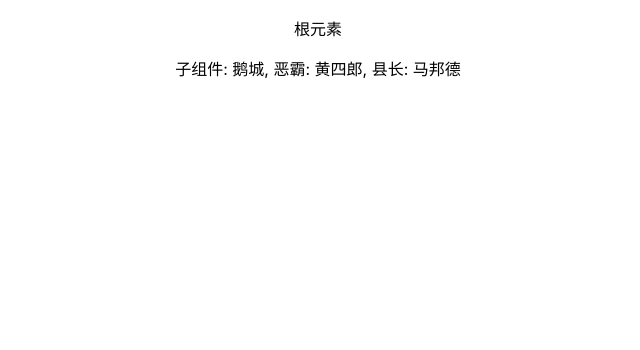
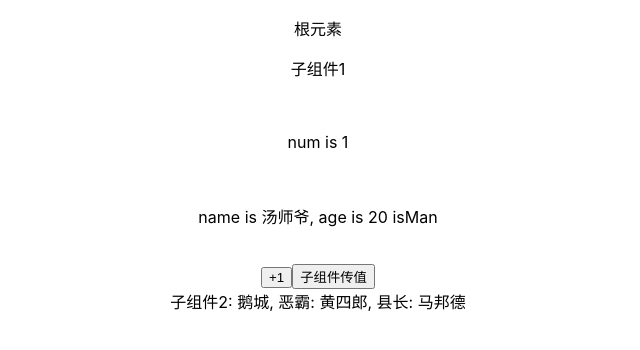
Before and after one commit to Jux1nCc/react, a React (Create React App) app: page / in a window 1280 px wide. Shown: the top 350 px of the page, without its empty margins (322-962 px from the left). Built offline with nearby package versions, Linux system fonts and the light colour scheme.

Commit message:
上传github

```diff
--- a/src/App.js
+++ b/src/App.js
@@ -1,9 +1,40 @@
 // import logo from './logo.svg'
+import React from 'react'
 import './App.css'
-// import IndexPage from './components/index-page'
+import IndexPage from './components/index-page'
 import SunPage from './components/sun-page'
 
-function App () {
+// function App () {
+//   return (
+//     <div className='App'>
+//       {/* <header className='App-header'>
+//         <img src={logo} className='App-logo' alt='logo' />
+//         <p>
+//           Edit <code>src/App.js</code> and save to reload.
+//         </p>
+//         <a
+//           className='App-link'
+//           href='https://reactjs.org'
+//           target='_blank'
+//           rel='noopener noreferrer'
+//         >
+//           Learn React
+//         </a>
+//       </header> */}
+//       <p>根元素</p>
+//       <IndexPage name='汤师爷' age={20} isMan={true}></IndexPage>
+//       <SunPage
+//         name='鹅城'
+//         obj={{ eba: '黄四郎', xianzhang: '马邦德' }}
+//       ></SunPage>
+//     </div>
+//   )
+// }
+class App extends React.Component {
+  setValue = obj => {
+    console.log(obj)
+  }
+  render () {
     return (
       <div className='App'>
         {/* <header className='App-header'>
@@ -21,7 +52,12 @@ function App () {
           </a>
         </header> */}
         <p>根元素</p>
-      {/* <IndexPage></IndexPage> */}
+        <IndexPage
+          name='汤师爷'
+          age={20}
+          isMan={true}
+          callBack={this.setValue}
+        ></IndexPage>
         <SunPage
           name='鹅城'
           obj={{ eba: '黄四郎', xianzhang: '马邦德' }}
@@ -29,5 +65,6 @@ function App () {
       </div>
     )
   }
+}
 
 export default App
--- a/src/components/index-page.jsx
+++ b/src/components/index-page.jsx
@@ -1,27 +1,33 @@
 import React from 'react'
 class IndexPage extends React.Component {
-  constructor(){
+  constructor(props){
     super()
-    this.date = {
-      num:1
+    this.state = {
+      num:1,
+      name: props.name
     }
     // this.add = this.add.bind(this)
   }
   add = () =>{
     // console.log(this);
     this.setState({
-      num: this.date.num++
+      num: this.state.num + 1
     },()=>{
-      // console.log(this.date.num);
+      // console.log(this.state.num);
     })
+  }
+  zizuajin = () =>{
+    this.props.callBack({name:'胡万'})
   }
   render(){
     return (
       <div>
-        <p>子组件</p><br/>
-        <p>num is {this.date.num}</p><br/>
+        <p>子组件1</p><br/>
+        <p>num is {this.state.num}</p><br/>
+        <p>name is {this.state.name}, age is {this.props.age} {this.props.isMan?'isMan':'isWoMan'}</p><br/>
         {/* <button onClick={this.add.bind(this)}>+1</button> */}
         <button onClick={this.add}>+1</button>
+        <button onClick={this.zizuajin}>子组件传值</button>
       </div>
     )
   }
--- a/src/components/sun-page.jsx
+++ b/src/components/sun-page.jsx
@@ -1,7 +1,9 @@
 import React from 'react'
 function SunPage(props) {
   return (
-    <div>子组件: {props.name}, 恶霸: {props.obj.eba}, 县长: {props.obj.xianzhang}</div>
+    <div>
+      子组件2: {props.name}, 恶霸: {props.obj.eba}, 县长: {props.obj.xianzhang}
+    </div>
   )
 }
 export default SunPage
```
Lines whose indentation alone changed are shown as unchanged.
